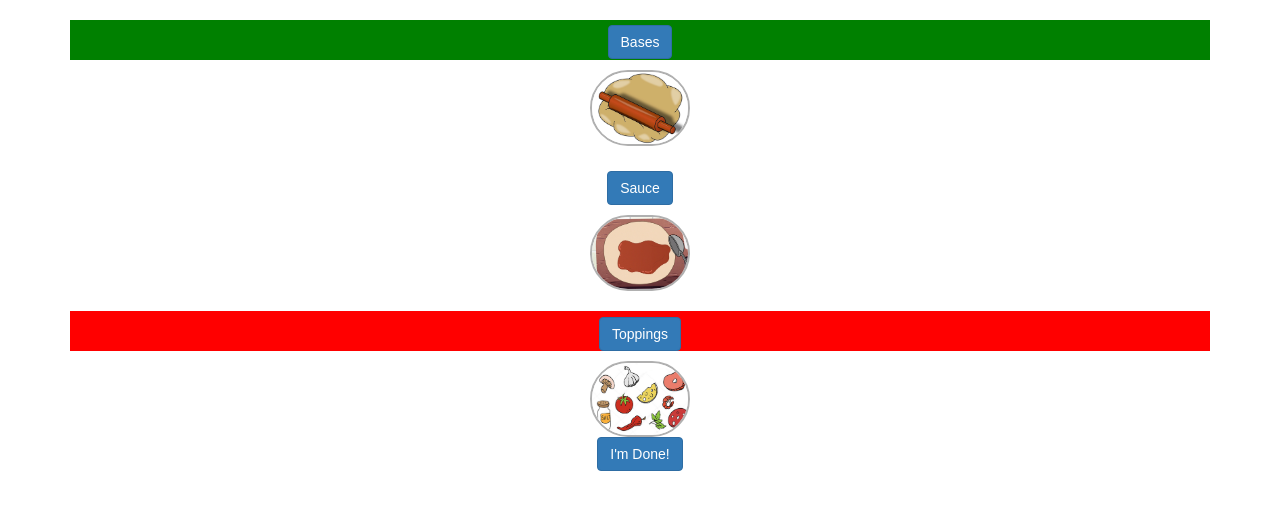
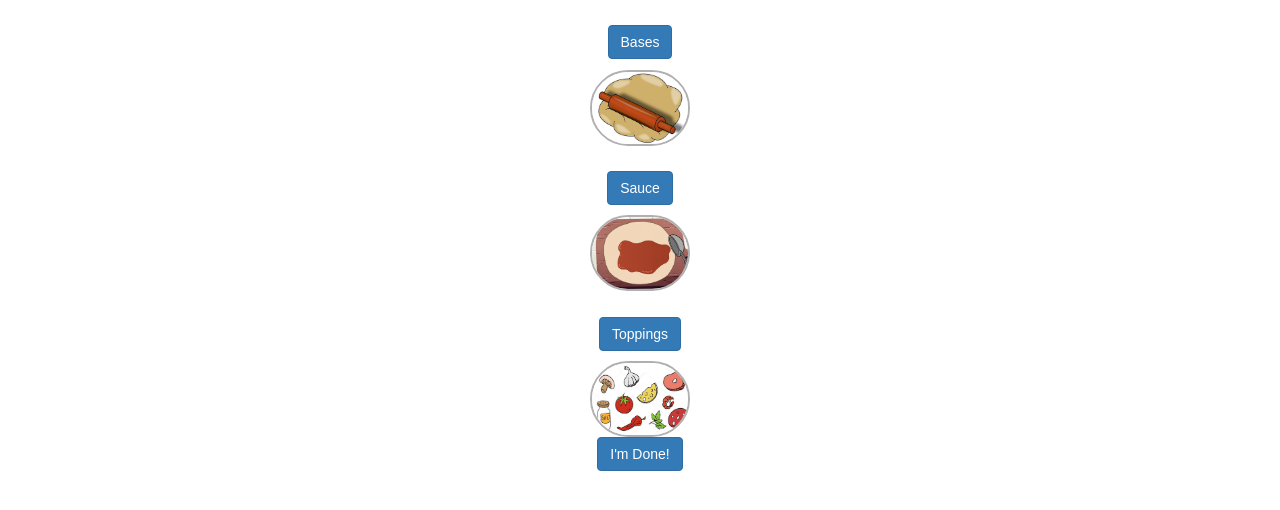
Before and after one commit to sammaggs/pizzagram, a React (Create React App) app: page /options in a window 1280 px wide. Shown: the top 510 px of the page. Built offline with nearby package versions, Linux system fonts and the light colour scheme.

Commit message:
back buttons and links now working on all pages

```diff
--- a/src/data/components/List.jsx
+++ b/src/data/components/List.jsx
@@ -1,9 +1,15 @@
 import React, { Component } from "react";
 import Button from "./Button";
+import { Link } from "react-router-dom";
+
 
 class List extends Component {
     constructor(props) {
         super(props);
+        this.state = {
+            choices : []
+        }
+
         this.relevantOptions = this.relevantOptions.bind(this);
         this.onChange = this.onChange.bind(this);
     }
@@ -38,16 +44,20 @@ class List extends Component {
                 <fieldset>
                 { relevantOptions.length ? (
                     Object.values(relevantOptions).map((item, index) => (
+                        <React.Fragment>
                         <li className="list-group-item" key={index}>
                             <input id={index} name="ingredients" type="checkbox" onChange={ (e) => this.onChange(e) } />
                             <label htmlFor={index} >
                             {item.ingredient}
                             </label>
                         </li>
+                        </React.Fragment>
                     ))
                 ) : <p>No ingredients found. :(</p>
                 }
                 </fieldset>
+                <Link className="btn btn-primary" to="/options">Back</Link>
+                <Link className="btn btn-primary" to="/options/finished/">Save Choices</Link>
             </ul>
         )
     }
--- a/src/data/components/OptionsPage.js
+++ b/src/data/components/OptionsPage.js
@@ -49,7 +49,7 @@ class OptionsPage extends Component {
         <div style={optionsStyle}>
 
           <div>
-            <h1 style={{ background: "green" }}>
+            <h1>
               <Link className="btn btn-primary" to="/options/bases">Bases</Link>
             </h1>
               <img
@@ -77,7 +77,7 @@ class OptionsPage extends Component {
           </div>
 
           <div>
-            <h1 style={{ background: "red" }}>
+            <h1>
               <Link className="btn btn-primary" to="/options/topping">Toppings</Link>
             </h1>
             <img
```
